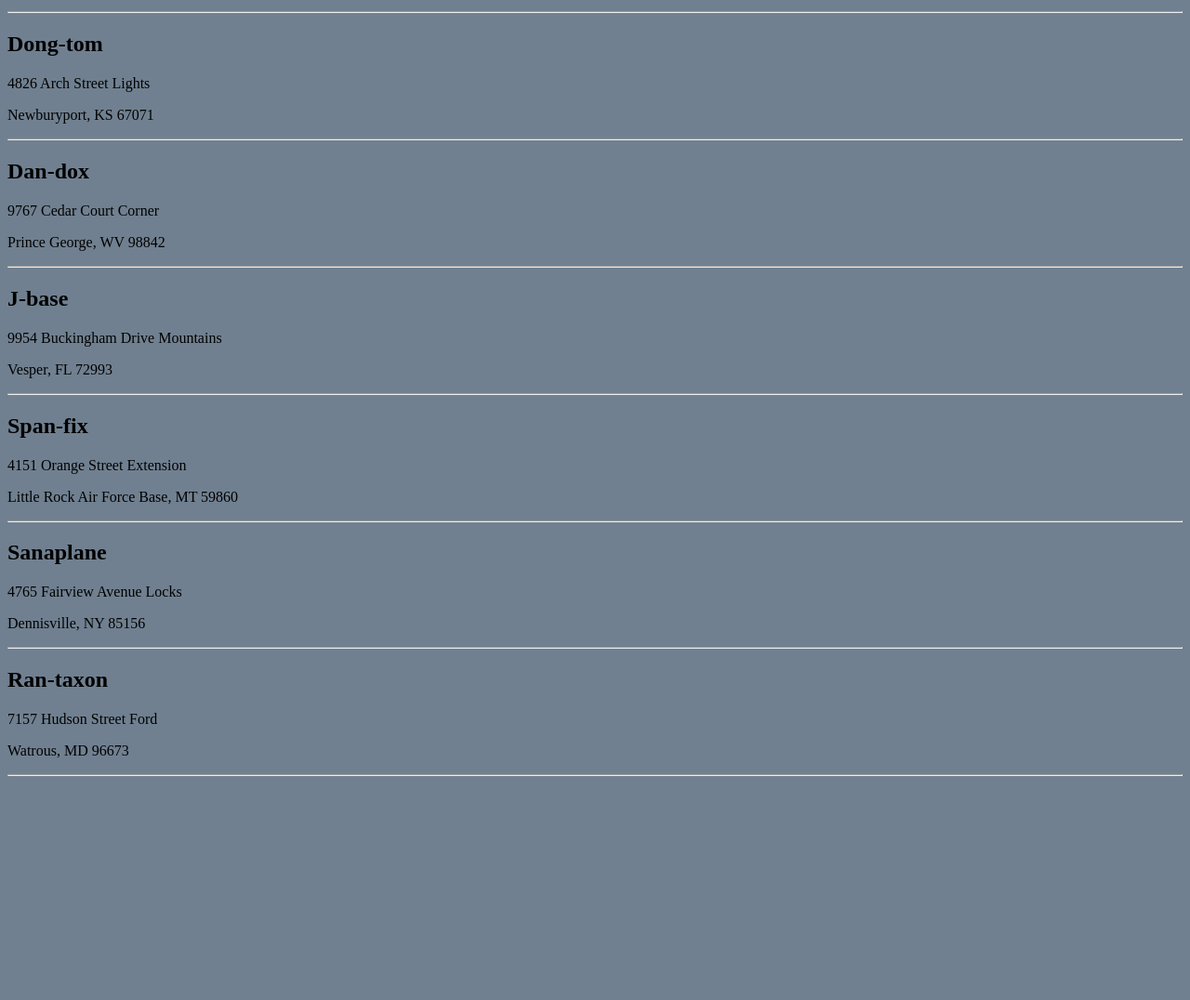
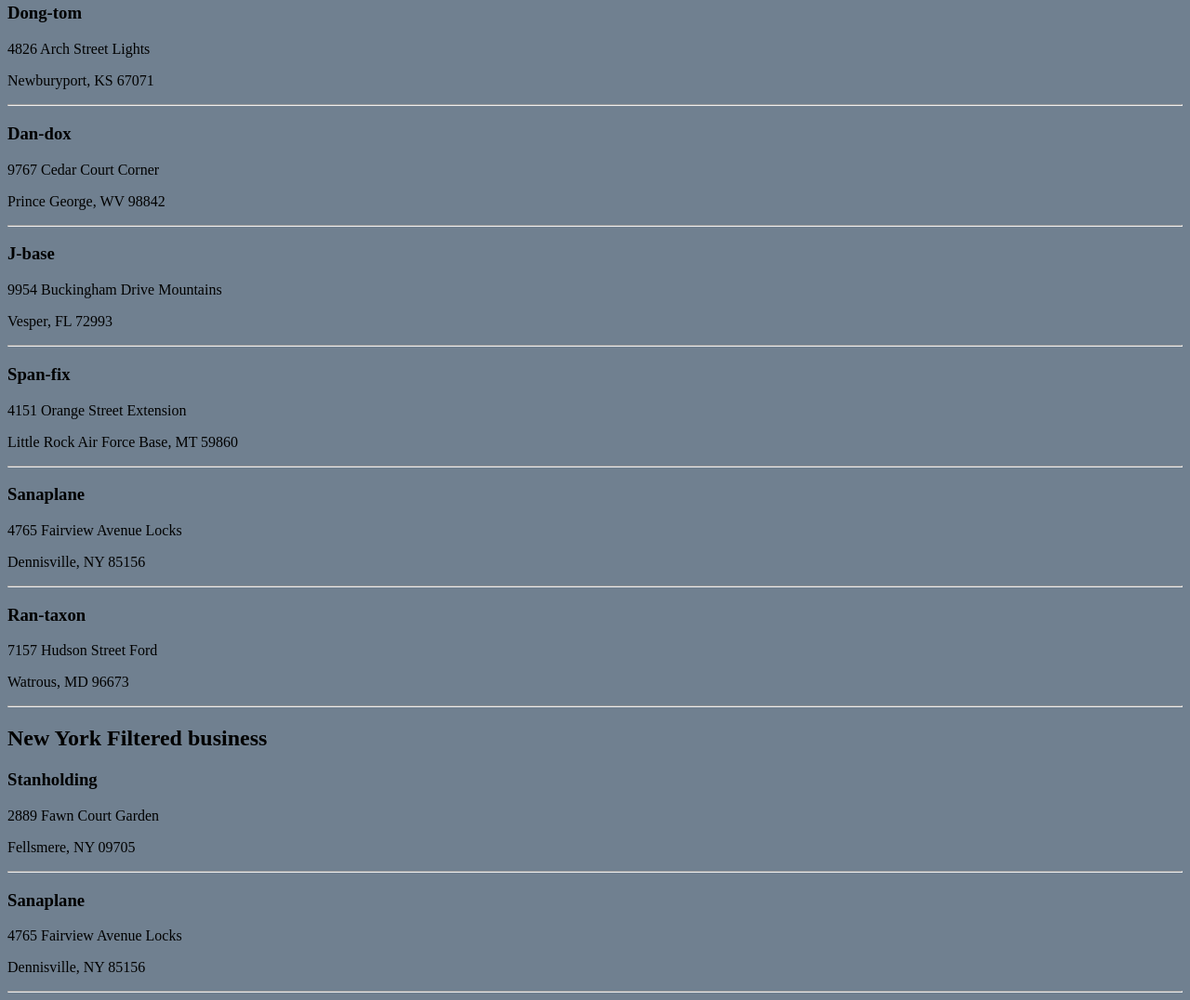
Before and after one commit to meesterbaumer/dotard-simbleton, a plain HTML site: page index.html in a window 1280 px wide. Shown: the part 533-1609 px from the top of the page at 93% size. Before the commit the page ends 1376 px from the top, so only its background shows below. Drawn offline with Linux system fonts and the light colour scheme.

Commit message:
Added filtered array method

```diff
--- a/index.html
+++ b/index.html
@@ -8,8 +8,13 @@
 </head>
 <body>
   <div class="listBusinesses">
+    <!-- All businesses go here --->
+  </div>
 
-  </div>
+  <h2>New York Filtered business</h2>
+  <article class="businessList--newYork">
+    <!-- New York businesses go here --->
+  </article>
 </body>
 <script type="module" src="./scripts/main.js"></script>
 </html>
--- a/scripts/Business.js
+++ b/scripts/Business.js
@@ -1,6 +1,6 @@
 export const businessHTMLGenerator = (companyObj) => {
   return `
-    <h2>${companyObj.companyName}</h2>
+    <h3>${companyObj.companyName}</h3>
     <p>${companyObj.addressFullStreet}</p>
     <p>${companyObj.addressCity}, ${companyObj.addressStateCode} ${companyObj.addressZipCode}</p>
     <hr>
--- a/scripts/BusinessList.js
+++ b/scripts/BusinessList.js
@@ -1,5 +1,6 @@
-import { useBizProvider } from "./BusinessProvider.js"
+import { useBizProvider, newYorkBiz } from "./BusinessProvider.js"
 import { businessHTMLGenerator } from "./Business.js"
+
 
 export const businessList = () => {
     const target = document.querySelector(".listBusinesses")
@@ -9,10 +10,24 @@ export const businessList = () => {
     for (const company of business) {
       bizStringBuilder += businessHTMLGenerator(company)
     }
-
   target.innerHTML += `
   <div>
   ${bizStringBuilder}
   </div>
   `
 }
+  export const newYorkBusinessList = () => {
+    const newYorkTarget = document.querySelector(".businessList--newYork")
+    const newYorkBusiness = newYorkBiz()
+
+    let newYorkBizStringBuilder = ""
+    for (const company of newYorkBusiness) {
+      newYorkBizStringBuilder += businessHTMLGenerator(company)
+    }
+
+  newYorkTarget.innerHTML += `
+  <div>
+  ${newYorkBizStringBuilder}
+  </div>
+  `
+}
--- a/scripts/BusinessProvider.js
+++ b/scripts/BusinessProvider.js
@@ -114,3 +114,8 @@ const businesses = [
 export const useBizProvider = () => {
   return businesses.slice()
 }
+
+export const newYorkBiz = () => {
+ const nyBiz = businesses.filter(onlyNY => onlyNY.addressStateCode === "NY")
+ return nyBiz
+}
--- a/scripts/main.js
+++ b/scripts/main.js
@@ -1,3 +1,5 @@
-import { businessList } from "./BusinessList.js"
+import { businessList, newYorkBusinessList } from "./BusinessList.js"
 
+
+newYorkBusinessList()
 businessList()
```
Lines whose indentation alone changed are shown as unchanged.
